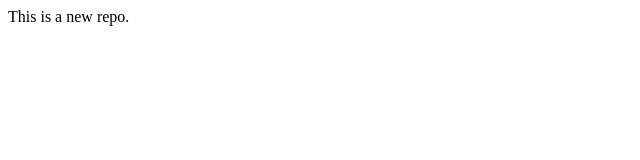
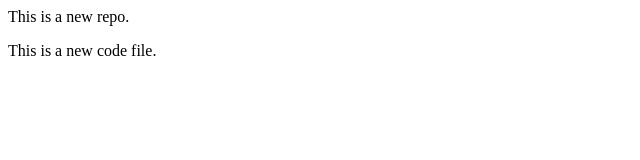
Before and after one commit to sujatatanvixdigitalsolutions-design/localrepo, a plain HTML site: page index.html in a window 1280 px wide. Shown: the whole page, without its empty margins (0-640 px from the left). Drawn offline with Linux system fonts and the light colour scheme.

Commit message:
Add new feature

```diff
--- a/index.html
+++ b/index.html
@@ -1 +1,2 @@
 <p>This is a new repo.</p>
+<p>This is a new code file.</p>
```
